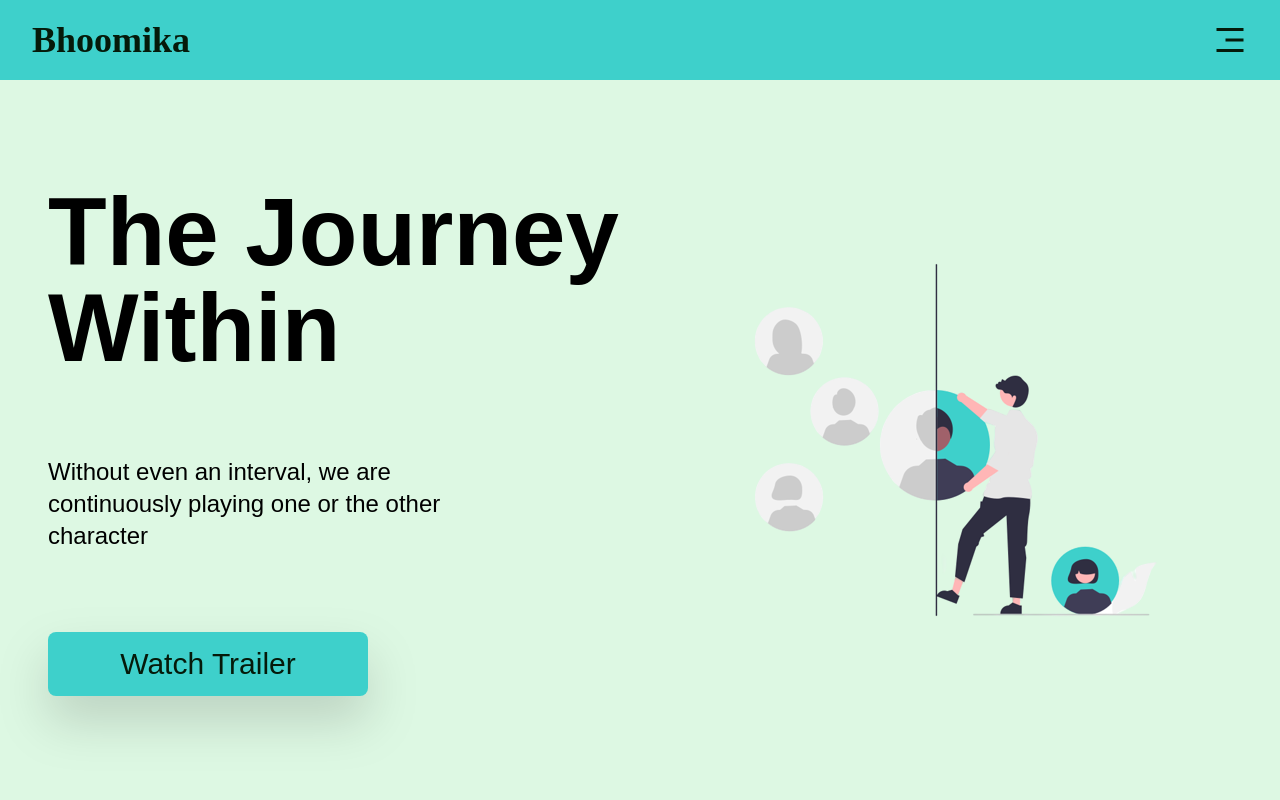
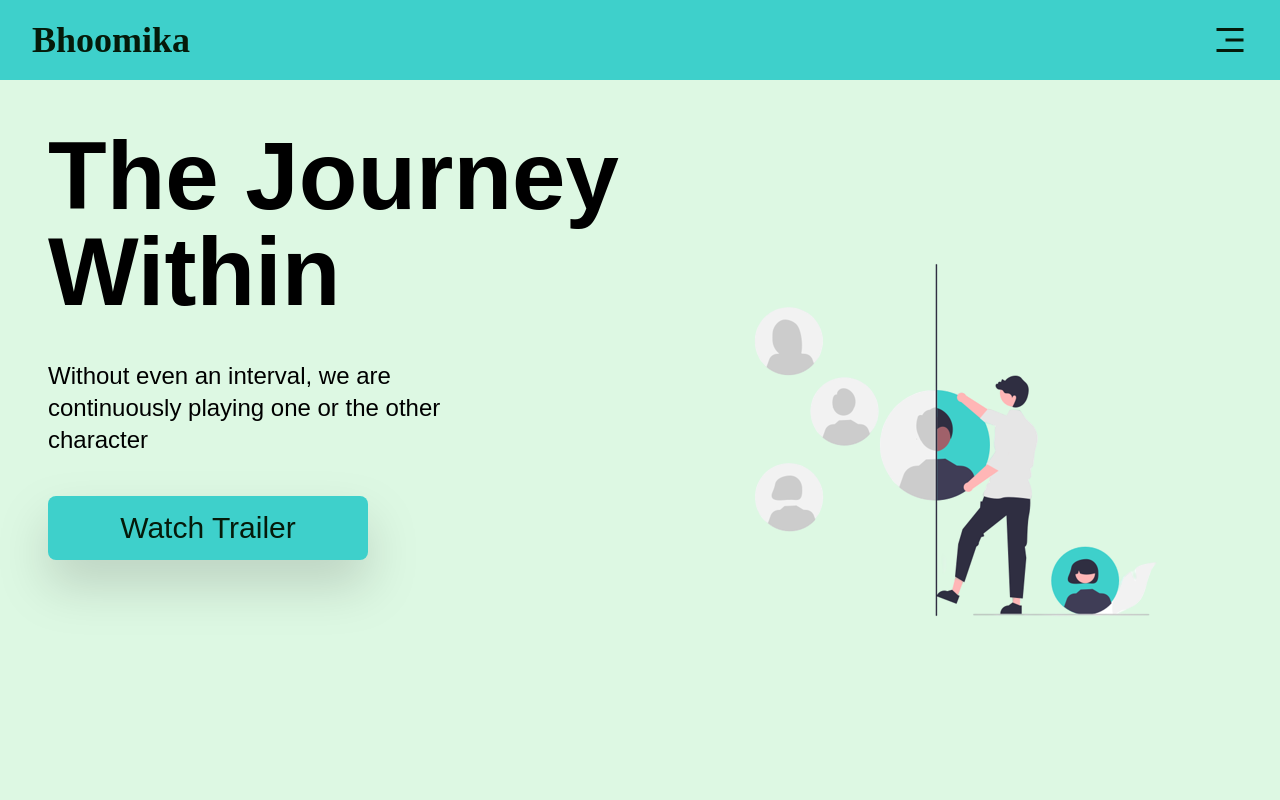
Before and after one commit to nnisarggada/bhoomika, a React (Create React App) app: page / in a window 1280 px wide. Shown: the top 800 px of the page. Built offline with nearby package versions, Linux system fonts and the light colour scheme.

Commit message:
fixed md lg

```diff
--- a/src/components/Hero.js
+++ b/src/components/Hero.js
@@ -6,7 +6,7 @@ const Hero = () => {
       id="home"
       className="h-[calc(100vh-5rem)] flex flex-col justify-evenly items-center p-12 gap-10 lg:flex-row"
     >
-      <div className="flex flex-col h-full gap-20 justify-center items-center lg:items-start">
+      <div className="flex flex-col h-full gap-10 items-center lg:items-start">
         <h1 className="text-4xl font-bold text-center lg:text-8xl lg:text-left">
           The Journey Within
         </h1>
```
